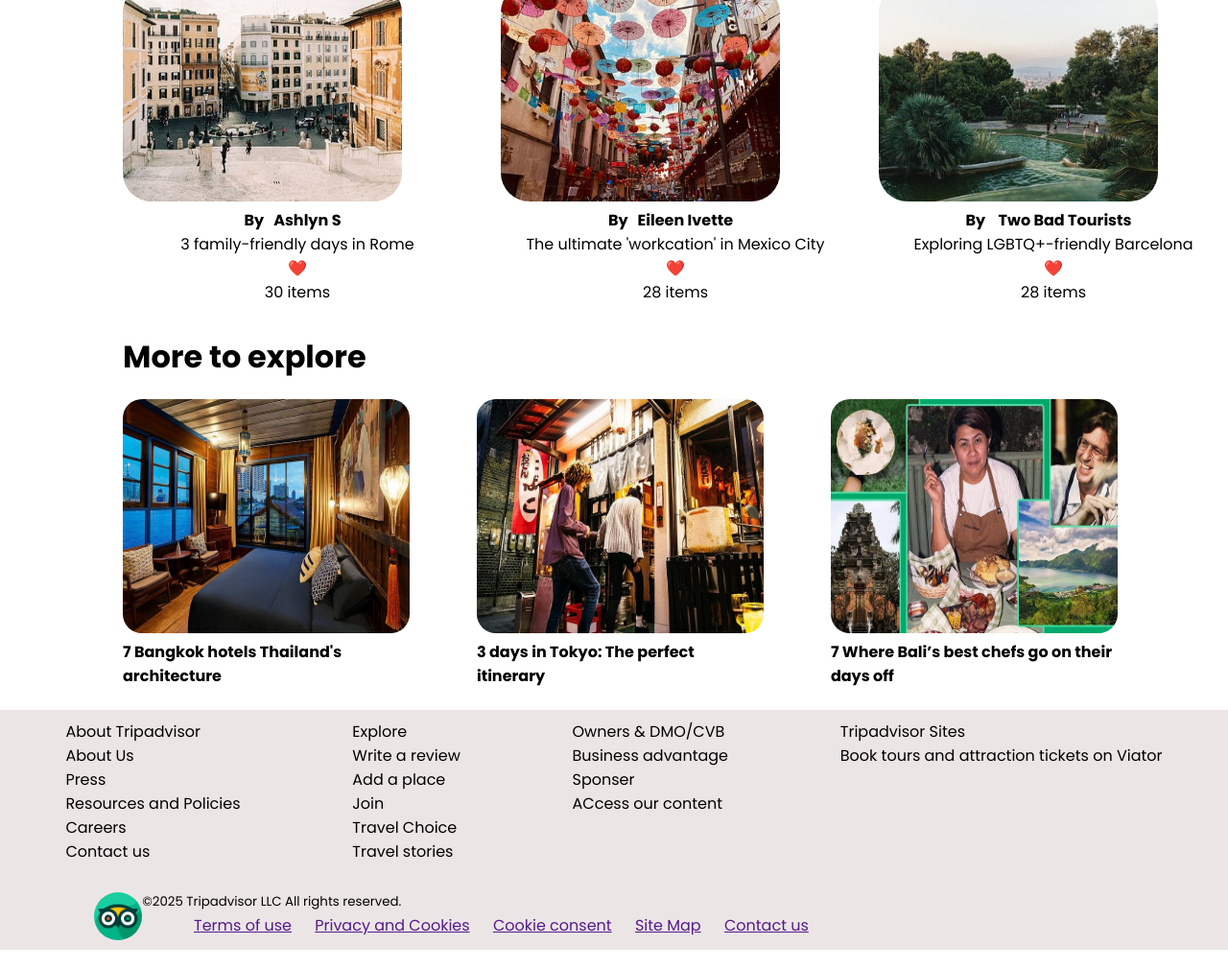
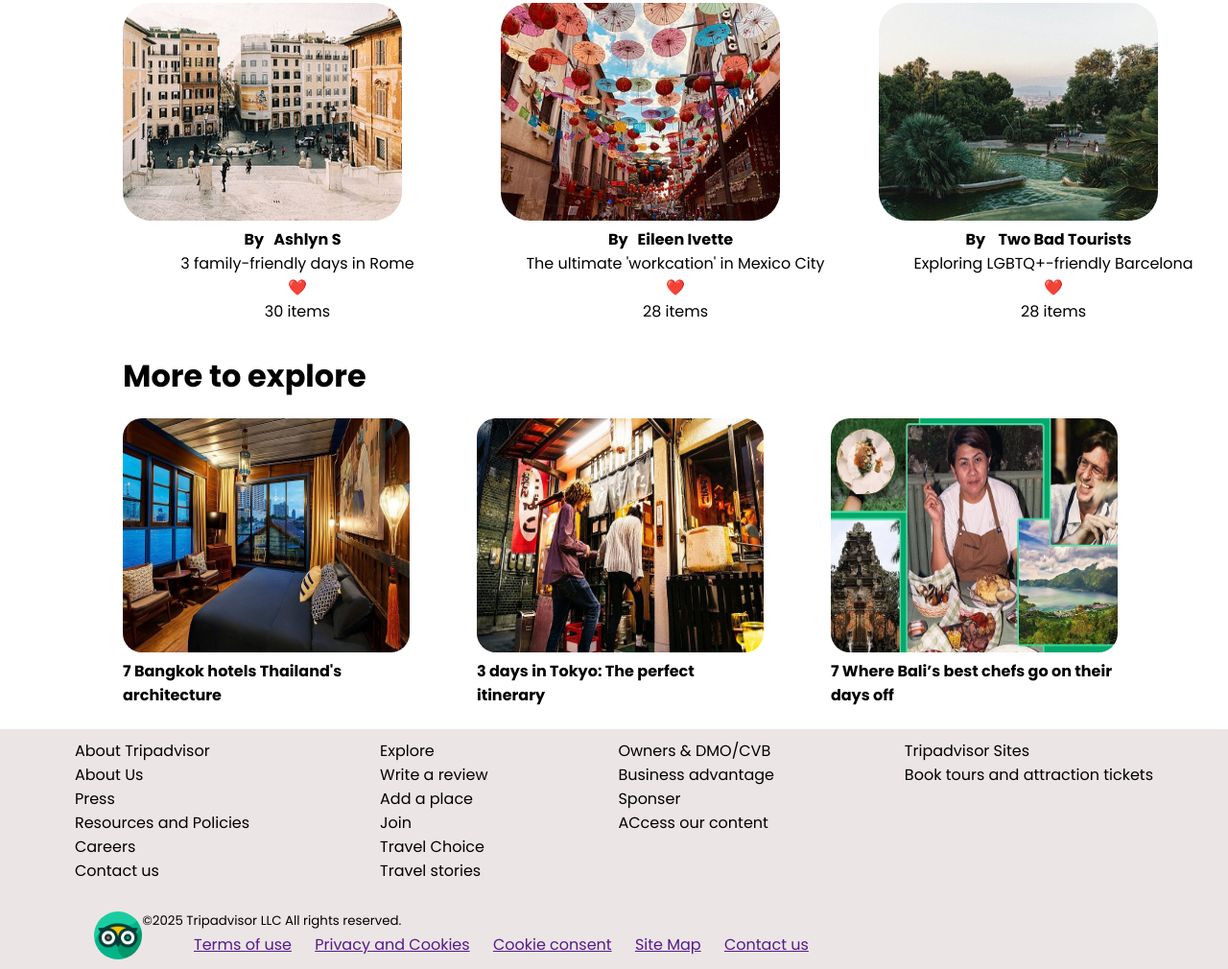
Before and after one commit to Kavz2k1/tripadviser-clone, a plain HTML site: page index.html in a window 1280 px wide. Shown: the part 1317-2327 px from the top of the page at 96% size. Drawn offline with Linux system fonts and the light colour scheme.

Commit message:
Updated css

```diff
--- a/index.html
+++ b/index.html
@@ -18,7 +18,7 @@
     <div class ="navbar">
         <div class ="container-logo">
 
-               <img class ="logo" src="images/tripadvisor (1).jpg" alt="logo">
+               <img class ="logo" src="images/tripadvisor1.jpg" alt="logo">
  <h1 class ="navbar__s1__title"><b>Tripadvisor</b></h1>
         </div>
     <div class = "nav__links">
@@ -80,7 +80,7 @@
     <p>2025’s Travellers’ Choice Awards Best of the Best Beaches</p>
     <div class ="explore__img">
         <div class ="image-cont">
-            <img src="images/explore-world-img.jpg" alt = "world">
+            <img src="/images/explore-world-img.jpg" alt = "world">
             <h1>World</h1>
         </div>
 
@@ -194,11 +194,11 @@
 
                 <div class = "footer__site__1">
                     <p>Tripadvisor Sites</p>
-                    <p>Book tours and attraction tickets on Viator</p>
+                    <p>Book tours and attraction tickets</p>
                     </div>
                 </div>
     <div class = "footer__sec2">
-        <img src = "images/tripadvisor (1).jpg" alt = "logo">
+        <img src = "images/tripadvisor1.jpg" alt = "logo">
         <p> &copy;2025 Tripadvisor LLC All rights reserved.</p>
         </div>
         <div class = "footer__sec3">
--- a/style.css
+++ b/style.css
@@ -1,11 +1,15 @@
 *{
+    box-sizing: border-box;
     margin:0px;
     padding:0;
+    max-width: 100%;
 }
 body{
     font-family: "Poppins", serif;
 /* width: 80%; */
 width: 100%;
+overflow-x: hidden;
+
 
 }
 
@@ -14,8 +18,8 @@ width: 100%;
 .navbar{
  display: flex;
  align-items: center;
- margin-left: auto;
- margin-right: auto;
+ /* margin-left: auto;
+ margin-right: auto; */
  padding: 10px;
  justify-content: space-between;
  flex-wrap: wrap;
@@ -27,6 +31,7 @@ width: 100%;
  top: 0;
  background-color: white;
  margin-left: 5%;
+
 
 }
 .navbar__s1__title{
@@ -325,6 +330,7 @@ left: 60%;
 
 /*footer*/
 .footer{
+    width: 100%;
     position: absolute;
 justify-content: space-around;
  left: 0;
@@ -333,6 +339,7 @@ justify-content: space-around;
     padding: 10px;
     background-color: rgb(236, 229, 229);
     color: black;
+    margin-right: 0;
 }
 .footer__sec{
     /* padding-left: 10%; */
```
Also changed, not shown: images/tripadvisor1.jpg (renamed from images/tripadvisor (1).jpg).
